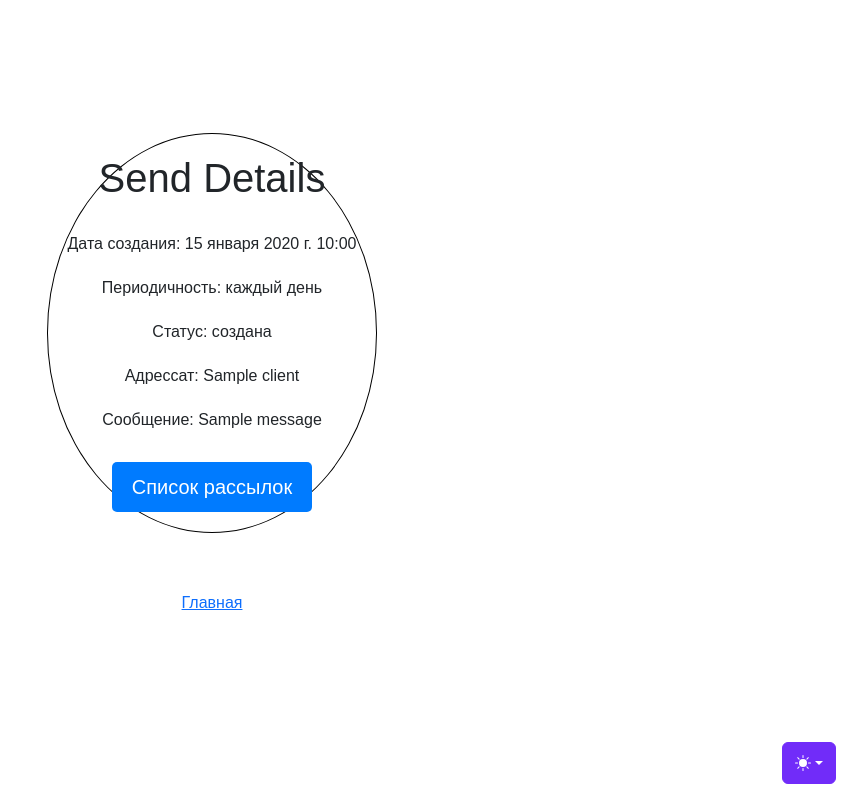
After one commit to NikitinSemen/Course_work_django, a Django app: page /send/1/ in a window 1280 px wide. The commit adds this page. Shown: the whole page, without its empty margins (428-1280 px from the left). Run offline with Django 5.2, Linux system fonts and the light colour scheme; tables that the repository leaves empty hold one stand-in row (values such as "Sample post"); some libraries are stand-ins or nearby versions.

Commit message:
написанно приложения для рассылок

```diff
--- a/message/models.py
+++ b/message/models.py
@@ -39,11 +39,12 @@ class Send(models.Model):
     PERIODICITY_CHOICE = [('daily', 'каждый день'),
                           ('weekly', 'каждую неделю'),
                           ('monthly', 'каждый месяц')]
-    date_and_time_of_first_send = models.DateTimeField(default=datetime.now)
-    periodicity = models.CharField(max_length=50, choices=PERIODICITY_CHOICE, default='daily')
-    status = models.CharField(max_length=50, choices=STATUS_CHOICE, default='created')
-    client = models.ManyToManyField(Client, related_name='mailings')
-    message = models.OneToOneField(Message, on_delete=models.CASCADE)
+    date_and_time_of_first_send = models.DateTimeField(default=datetime.now, verbose_name='Дата создания')
+    periodicity = models.CharField(max_length=50, choices=PERIODICITY_CHOICE, default='daily',
+                                   verbose_name='Частота отправки')
+    status = models.CharField(max_length=50, choices=STATUS_CHOICE, default='created', verbose_name='статус рассылки')
+    client = models.ManyToManyField(Client, related_name='mailings', verbose_name='Адрессаты')
+    message = models.OneToOneField(Message, on_delete=models.CASCADE, verbose_name='Сообщение')
 
     class Meta:
         verbose_name = "Рассылка"
--- /dev/null
+++ b/message/templates/message/send_detail.html
@@ -0,0 +1,61 @@
+{% extends 'message/base.html' %}
+
+{% block content %}
+<!DOCTYPE html>
+<html>
+<head>
+  <title>Send Detail</title>
+  <style>
+    body {
+      display: flex;
+      flex-direction: column;
+      align-items: center;
+      justify-content: center;
+      height: 100vh;
+      margin: 0;
+      font-family: Arial, sans-serif;
+    }
+    .circle {
+      border-radius: 50%;
+      border: 1px solid black;
+      padding: 20px;
+      width: fit-content;
+      height: fit-content;
+      display: flex;
+      flex-direction: column;
+      align-items: center;
+      justify-content: center;
+    }
+    h1 {
+      margin-bottom: 20px;
+    }
+    p {
+      margin: 10px 0;
+    }
+    .button {
+      display: inline-block;
+      padding: 10px 20px;
+      font-size: 20px;
+      margin-top: 20px;
+      border-radius: 5px;
+      text-decoration: none;
+      color: white;
+      background-color: #007bff;
+    }
+  </style>
+</head>
+<body>
+  <div class="circle">
+    <h1>Send Details</h1>
+    <p>Дата создания: {{ object.date_and_time_of_first_send }}</p>
+    <p>Периодичность: {{ object.get_periodicity_display }}</p>
+    <p>Статус: {{ object.get_status_display }}</p>
+    {% for client in  object.client.all %}
+      <p>Адрессат: {{ client.name }} </p>
+    {% endfor %}
+    <p>Сообщение: {{ object.message }}</p>
+    <a href="{% url 'message:send_list' %}" class="button">Список рассылок</a>
+  </div>
+</body>
+</html>
+{% endblock %}
--- a/message/urls.py
+++ b/message/urls.py
@@ -1,12 +1,17 @@
 from django.urls import path
 
 from message.apps import MessageConfig
-from message.views import BaseView, MessageCreateView, MessageListView, SendListView
+from message.views import BaseView, MessageCreateView, MessageListView, SendListView, MessageUpdateView, SendDetailView, \
+    SendCreateView, SendUpdateView
 
 app_name = MessageConfig.name
 
 urlpatterns = [
     path('', MessageListView.as_view(), name='message_list'),
-    path('message/create', MessageCreateView.as_view(), name='message_create'),
-    path('send', SendListView.as_view(), name='send_list')
+    path('message/create/', MessageCreateView.as_view(), name='message_create'),
+    path('message/<int:pk>/update/', MessageUpdateView.as_view(), name='message_update'),
+    path('send/', SendListView.as_view(), name='send_list'),
+    path('send/<int:pk>/', SendDetailView.as_view(), name='send_detail'),
+    path('send/create/<int:pk>/', SendCreateView.as_view(), name='send_create'),
+    path('send/<int:pk>/update/', SendUpdateView.as_view(), name='send_update'),
 ]
--- a/message/views.py
+++ b/message/views.py
@@ -1,9 +1,12 @@
+from django.core.mail import send_mail
 from django.forms import inlineformset_factory
+from django.http import HttpResponseRedirect, HttpResponse
 from django.shortcuts import render
-from django.urls import reverse_lazy
-from django.views.generic import TemplateView, CreateView, ListView, UpdateView
+from django.urls import reverse_lazy, reverse
+from django.views import View
+from django.views.generic import TemplateView, CreateView, ListView, UpdateView, DetailView
 
-from message.forms import MessageForm, ClientForm
+from message.forms import MessageForm, ClientForm, SendForm
 from message.models import Message, Client, Send
 
 
@@ -14,13 +17,11 @@ class BaseView(TemplateView):
 class MessageCreateView(CreateView):
     model = Message
     form_class = MessageForm
-    success_url = reverse_lazy()
 
-    def get_context_data(self, **kwargs):
-        context_data = super().get_context_data(**kwargs)
-        SubjectFormset = inlineformset_factory(Message, Client, form=ClientForm, extra=2)
-        context_data['formset'] = SubjectFormset
-        return context_data
+    def form_valid(self, form):
+        instance = form.save(commit=False)
+        instance.save()
+        return HttpResponseRedirect(reverse('message:message_update', kwargs={'pk': instance.pk}))
 
 
 class MessageListView(ListView):
@@ -31,9 +32,80 @@ class MessageUpdateView(UpdateView):
     model = Message
     fields = ('title', 'text')
 
+    def get_context_data(self, **kwargs):
+        context_data = super().get_context_data(**kwargs)
+        SubjectFormset = inlineformset_factory(Message, Client, form=ClientForm, extra=2)
+        if self.request.method == 'POST':
+            context_data['formset'] = SubjectFormset(self.request.POST, instance=self.object)
+        else:
+            context_data['formset'] = SubjectFormset(instance=self.object)
+        return context_data
+
+    def form_valid(self, form):
+        formset = self.get_context_data()['formset']
+
+        if formset.is_valid():
+            formset.instance = self.object
+            formset.save()
+
+        return super().form_valid(form)
+
     def get_success_url(self):
-        return
+        return reverse('message:send_create', kwargs={'pk': self.object.pk})
 
 
 class SendListView(ListView):
     model = Send
+
+
+class SendDetailView(DetailView):
+    model = Send
+
+
+from django.core.mail import send_mail
+
+
+class SendCreateView(CreateView):
+    model = Send
+    form_class = SendForm
+
+    def get_form_kwargs(self):
+        kwargs = super(SendCreateView, self).get_form_kwargs()
+        kwargs['message'] = Message.objects.last()
+        kwargs['client'] = Client.objects.last()
+        return kwargs
+
+    def form_valid(self, form):
+        send = form.save(commit=False)
+        send.save()
+
+        # Получаем объект сообщения
+        message = send.message
+
+        # Получаем список клиентов, связанных с сообщением
+        clients = message.client_set.all()
+
+        # Формируем тему и текст электронного письма
+        subject = message.title
+        body = message.text
+
+        # Получаем список получателей электронного письма
+        recipients = [client.email for client in clients]
+
+        # Отправляем электронное письмо
+        send_mail(
+            subject=subject,
+            message=body,
+            from_email='dirtyslap@yandex.ru',
+            recipient_list=recipients,
+            fail_silently=False,
+        )
+
+        return super().form_valid(form)
+
+    def get_success_url(self):
+        return reverse('message:send_detail', kwargs={'pk': self.object.pk})
+
+
+class SendUpdateView(UpdateView):
+    model = Message
```
Also changed, not shown: message/forms.py (+16 -1 lines), message/templates/message/message_form.html (+9 -2 lines), message/templates/message/send_form.html (added, +30 -0 lines), message/templates/message/send_list.html (+24 -1 lines).
